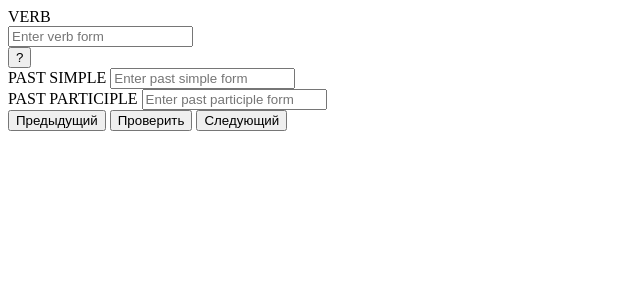
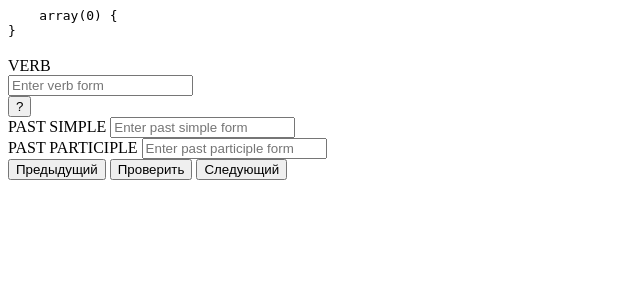
Before and after one commit to okis-okis/simpleVocabulary, a PHP site: template App/Views/orderTests.php in a window 1280 px wide. Shown: the top 300 px of the page, without its empty margins (0-640 px from the left). Run offline with PHP 8.4, Linux system fonts and the light colour scheme; the template is opened without the code that fills it, so the values that code supplies are empty.

Commit message:
Add files via upload

```diff
--- a/App/Views/orderTests.php
+++ b/App/Views/orderTests.php
@@ -1,3 +1,6 @@
+<pre>
+    <?php var_dump($_POST)?>
+</pre>
 <div class="container mt-3">
     <h3 class="text-center">
         <?=$this->params['translate']??null?>
@@ -17,7 +20,7 @@
                 />
 
                 <div class="input-group-append">
-                    <button class="btn btn-primary" name='hintVerb' type="button">?</button>
+                    <button class="btn btn-outline-primary" name='hintVerb' type="button">?</button>
                 </div>
 
                 <?php if(isset($this->params['verbResult']) && $this->params['verbResult'] == 'is-valid'):?>
```
